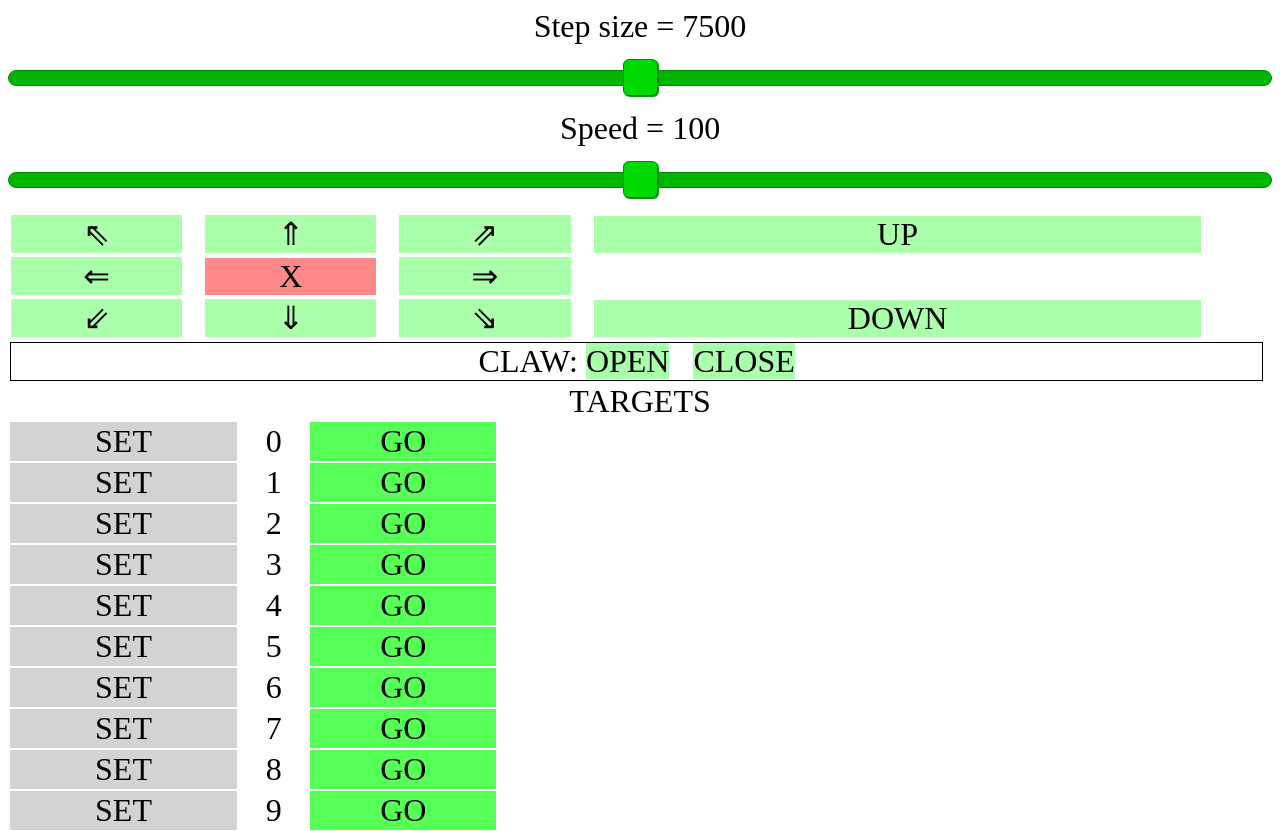
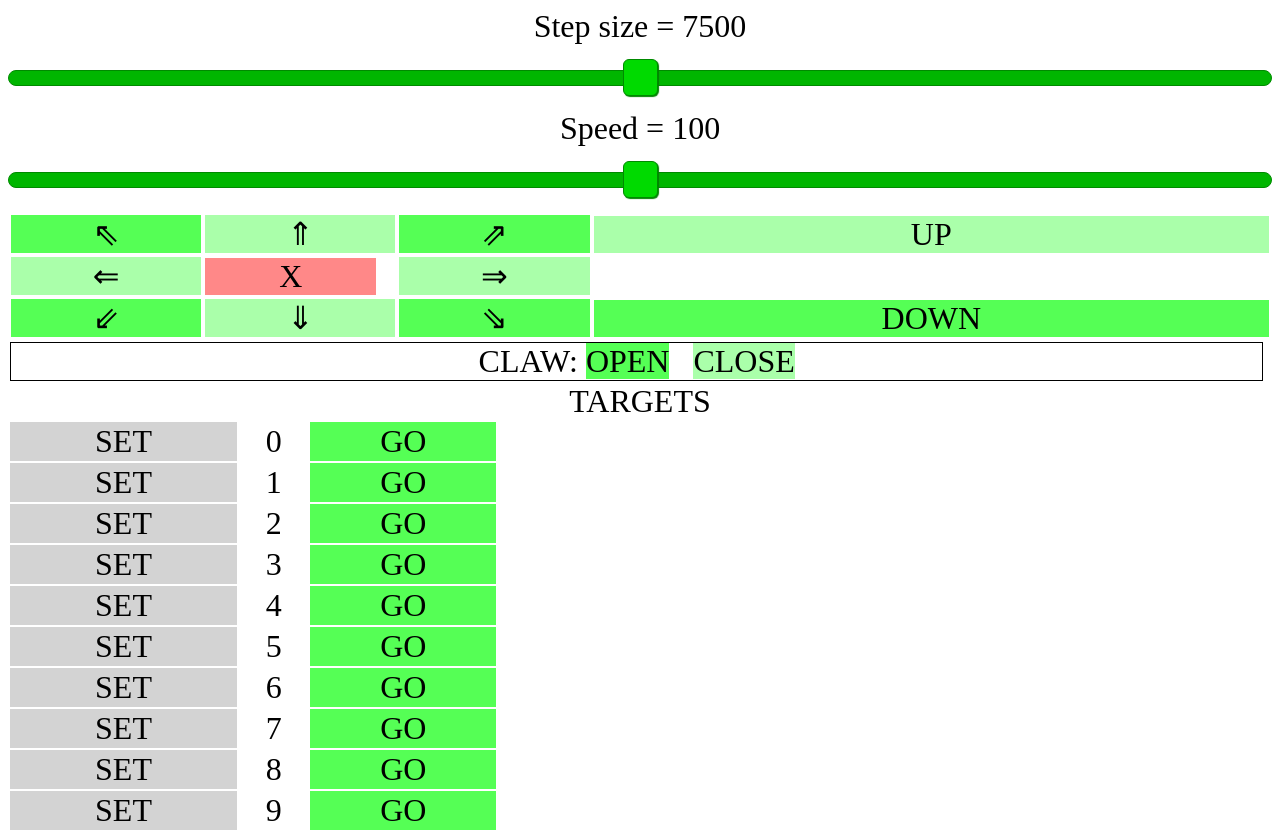
Before and after one commit to Fae-bot/fae-bot, a Flask app: page / in a window 1280 px wide. Shown: the top 831 px of the page. Run offline with Flask 2, Linux system fonts and the light colour scheme; data that the repository does not hold is empty.

Commit message:
UI updates

```diff
--- a/server/templates/index.html
+++ b/server/templates/index.html
@@ -142,30 +142,30 @@ div.button-grid { width:90%; font-size: 32px; background-color: #aaffaa; }
 
 <table width=100%>
 	<tr>
-		<td><div onClick='post("direction/nw")' class='button-grid'>&#8662;</div></td>
-		<td><div onClick='post("direction/n")' class='button-grid'>&#x21D1;</div></td>
-		<td><div onClick='post("direction/ne")' class='button-grid'>&#x21D7;</div></td>
-		<td><div onClick='post("direction/up")' class='button-grid'>UP</div></td>
+		<td><div onClick='post("direction/nw")' class='button-dark'>&#8662;</div></td>
+		<td><div onClick='post("direction/n")' class='button-light'>&#x21D1;</div></td>
+		<td><div onClick='post("direction/ne")' class='button-dark'>&#x21D7;</div></td>
+		<td><div onClick='post("direction/up")' class='button-light'>UP</div></td>
 	</tr>
 	<tr>
-		<td><div onClick='post("direction/w")' class='button-grid'>&#x21D0;</div></td>
+		<td><div onClick='post("direction/w")' class='button-light'>&#x21D0;</div></td>
 		<td><div onClick='post("stop")' class='button-stop'>X</div></td>
-		<td><div onClick='post("direction/e")' class='button-grid'>&#x21D2;</div></td>
+		<td><div onClick='post("direction/e")' class='button-light'>&#x21D2;</div></td>
 		<td><div class="debug" id="debugPos">-</div></td>
 	</tr>
 	<tr>
-		<td><div onClick='post("direction/sw")' class='button-grid'>&#x21D9;</div></td>
-		<td><div onClick='post("direction/s")' class='button-grid'>&#x21D3;</div></td>
-		<td><div onClick='post("direction/se")' class='button-grid'>&#x21D8;</div></td>
-		<td><div onClick='post("direction/down")' class='button-grid'>DOWN</div></td>
+		<td><div onClick='post("direction/sw")' class='button-dark'>&#x21D9;</div></td>
+		<td><div onClick='post("direction/s")' class='button-light'>&#x21D3;</div></td>
+		<td><div onClick='post("direction/se")' class='button-dark'>&#x21D8;</div></td>
+		<td><div onClick='post("direction/down")' class='button-dark'>DOWN</div></td>
 	</tr>
 </table>
 <div>
 	<span class='motor-console'>
 		CLAW:
-		<span class='button' onClick='postsimple(claw_url+"/claw/go_open")'>OPEN</span>
+		<span class='button-dark' onClick='postsimple(claw_url+"/claw/go_open")'>OPEN</span>
 		&nbsp;
-		<span class='button' onClick='postsimple(claw_url+"/claw/go_closed")'>CLOSE</span>
+		<span class='button-light' onClick='postsimple(claw_url+"/claw/go_closed")'>CLOSE</span>
 	</span>
 </div>
 <br/>
```
